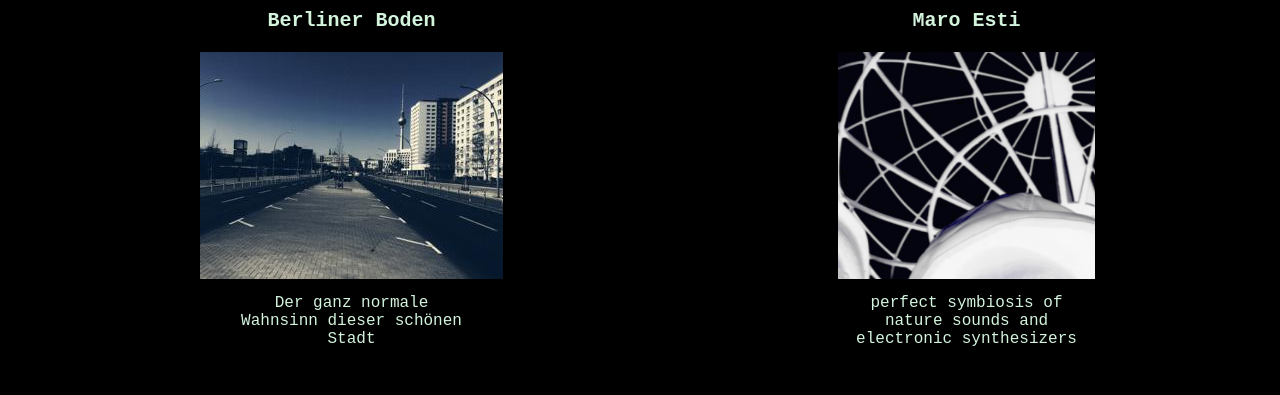
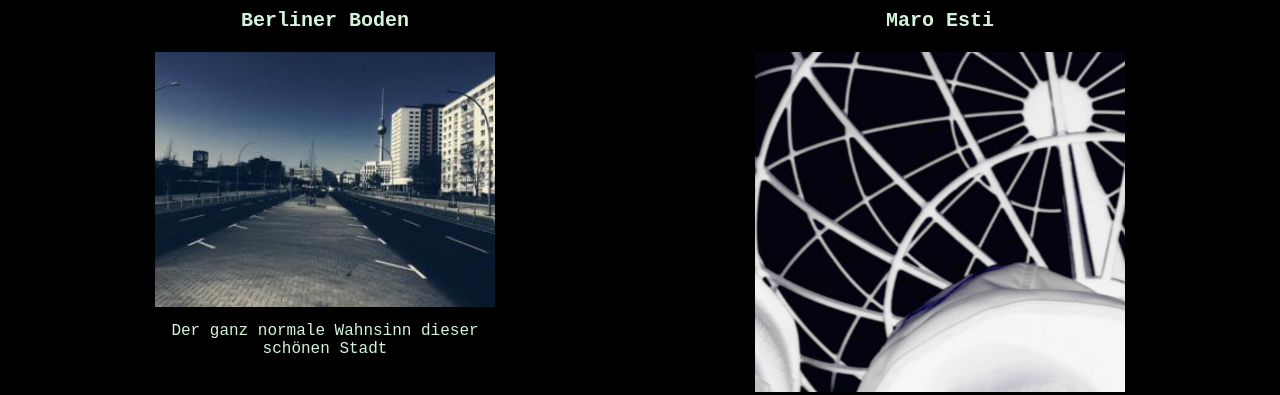
Before and after one commit to michamoe/amotero, a plain HTML site: page index.html in a window 1280 px wide. Shown: the part 129-524 px from the top of the page. Drawn offline with Linux system fonts and the light colour scheme.

Commit message:
change pixel

```diff
--- a/styles.css
+++ b/styles.css
@@ -75,8 +75,8 @@ article {
 
 article img {
     width: 100%;
-    max-width: 303px;
-    max-height: 227px;
+    max-width: 454px;
+    max-height: 340px;
     margin: 15px;
 }
 
@@ -87,7 +87,7 @@ h2 {
 
 p {
     margin: 0;
-    max-width: 227px;
+    max-width: 340px;
 }
 
 footer{
```
